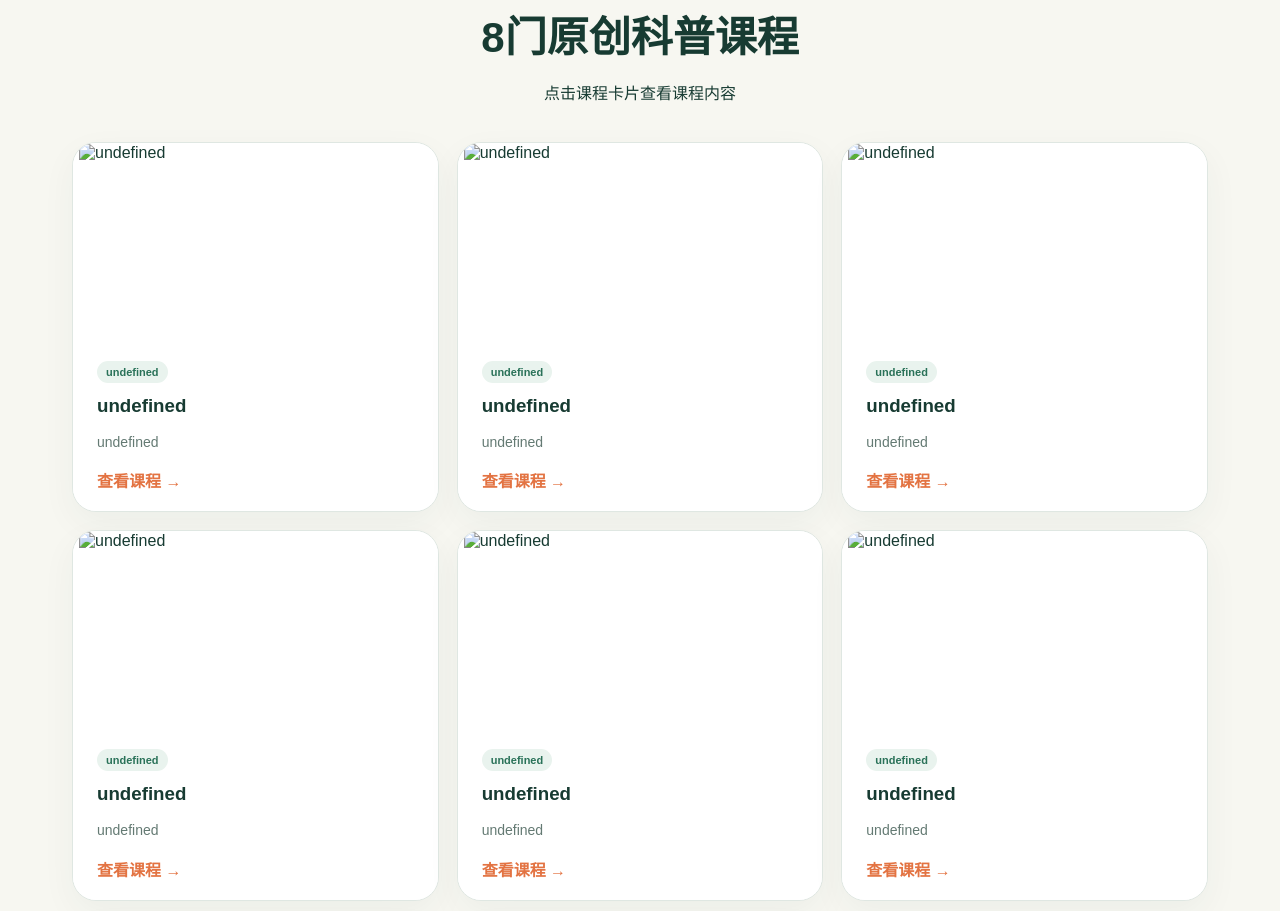
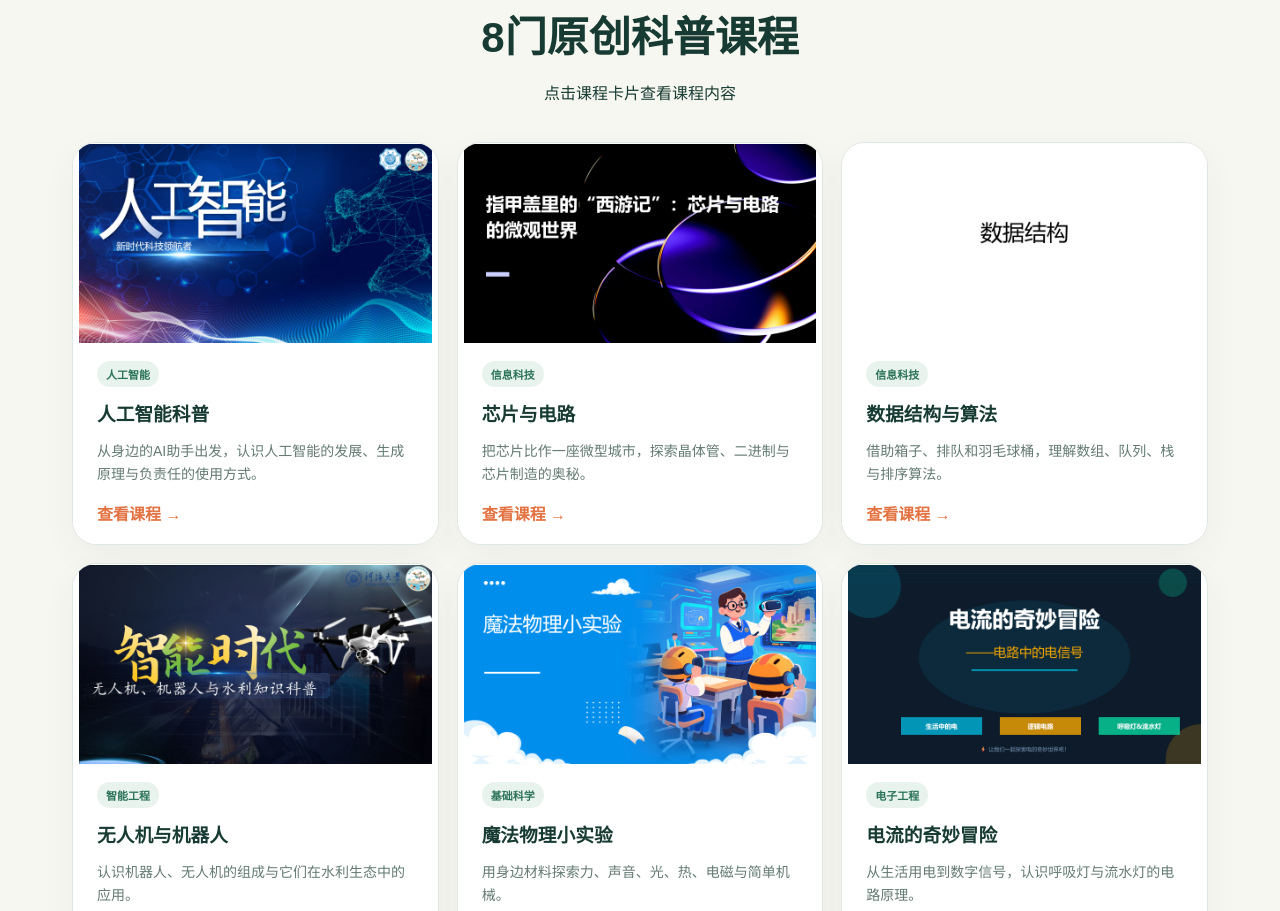
Before and after one commit to cheng-0111/ican-qingye-edu, a website: page index.html in a window 1280 px wide. Shown: the part 1188-2099 px from the top of the page. Drawn offline with Linux system fonts and the light colour scheme.

Commit message:
????????undefined??

```diff
--- a/index.html
+++ b/index.html
@@ -130,7 +130,7 @@ quiz:[
 {q:'"别让你的眼泪成为地球上最后一滴水"想告诉我们什么？',options:['眼泪很珍贵','要节约用水，否则未来可能无水可用','眼泪可以喝','不要轻易流泪'],answer:1,explain:'这句广告语用夸张的方式提醒我们：如果不节约用水，地球上最后一滴水可能就是人类的眼泪。'}
 ]}
 ];
-const grid=document.querySelector('#courseGrid');courses.forEach((c,i)=>{grid.innerHTML+=`<article class="card course"><button onclick="openCourse(${i})"><img src="${c[2]}" alt="${c[0]}"><div class="course-body"><span class="badge">${c[1]}</span><h3>${c[0]}</h3><p>${c[3]}</p><b class="orange">查看课程 →</b></div></button></article>`});
+const grid=document.querySelector('#courseGrid');courses.forEach((c,i)=>{grid.innerHTML+=`<article class="card course"><button onclick="openCourse(${i})"><img src="${c.img}" alt="${c.name}"><div class="course-body"><span class="badge">${c.cat}</span><h3>${c.name}</h3><p>${c.summary}</p><b class="orange">查看课程 →</b></div></button></article>`});
 function openCourse(i){let c=courses[i];modalImg.src=c.img;modalBadge.textContent=c.cat;modalTitle.textContent=c.name;modalSummary.textContent=c.summary;modalGoals.innerHTML=c.goals.map(x=>'<li>'+x+'</li>').join('');modalSections.innerHTML=c.sections.map(s=>'<div style="margin:10px 0;padding:12px 14px;background:#f4f8f5;border-radius:12px"><b style="color:var(--mid)">'+s.title+'</b><ul style="margin:6px 0 0;padding-left:18px;color:#4a635b;font-size:13px;line-height:1.7">'+s.points.map(p=>'<li>'+p+'</li>').join('')+'</ul></div>').join('');quizState={course:i,q:0,score:0};renderQuiz();modal.classList.add('open')}
 let quizState={course:0,q:0,score:0};
 function renderQuiz(){let c=courses[quizState.course];let q=c.quiz[quizState.q];quizProgress.textContent='（第 '+(quizState.q+1)+' / '+c.quiz.length+' 题，已答对 '+quizState.score+' 题）';if(quizState.q>=c.quiz.length){let total=c.quiz.length;let s=quizState.score;let msg=s===total?'🎉 全部答对，太厉害了！':s>=total*0.6?'👍 不错哦，继续加油！':'💪 没关系，再看一遍课程知识吧！';quizArea.innerHTML='<div style="text-align:center;padding:18px;background:#eef5f0;border-radius:14px"><p style="font-size:18px;font-weight:800;margin:0 0 6px">得分：'+s+' / '+total+'</p><p style="margin:0 0 14px;color:var(--muted);font-size:14px">'+msg+'</p><button onclick="restartQuiz()" style="border:0;border-radius:999px;padding:10px 22px;background:var(--orange);color:#fff;font-weight:800;cursor:pointer">重新挑战</button></div>';return;}
```
